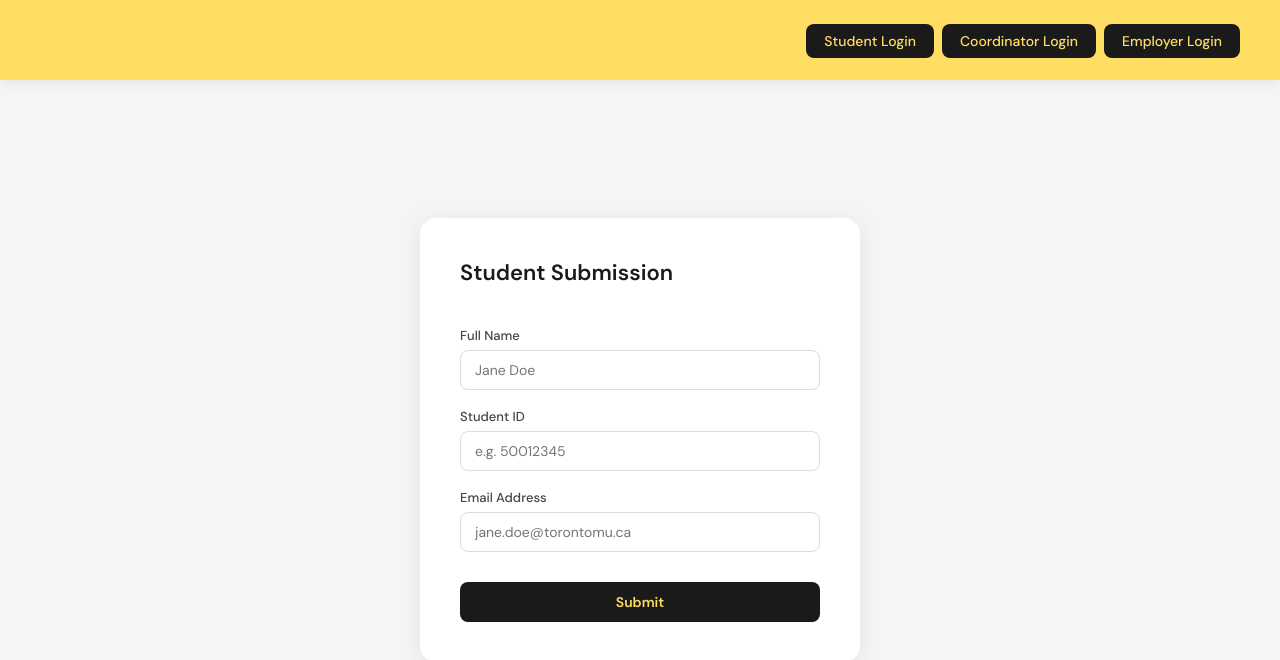
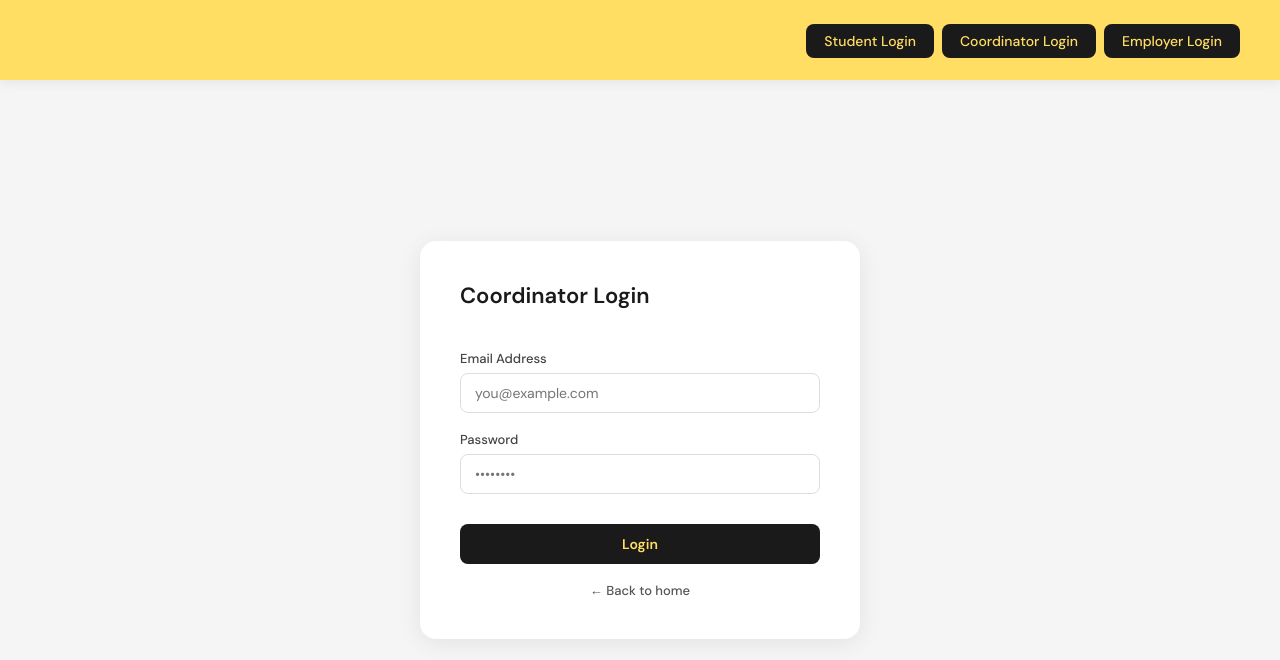
Before and after one commit to Muntasir-Contractor/CPS406-csa-portal, a React (Vite) app in the folder frontend/: page /coordinator-login in a window 1280 px wide. Shown: the top 660 px of the page. Built offline with nearby package versions, Linux system fonts and the light colour scheme.

Commit message:
Student Login, Employee login, Coordinator login, respective pages

```diff
--- a/frontend/package.json
+++ b/frontend/package.json
@@ -12,7 +12,8 @@
   "dependencies": {
     "axios": "^1.13.6",
     "react": "^19.2.0",
-    "react-dom": "^19.2.0"
+    "react-dom": "^19.2.0",
+    "react-router-dom": "^7.13.1"
   },
   "devDependencies": {
     "@eslint/js": "^9.39.1",
--- a/frontend/src/App.css
+++ b/frontend/src/App.css
@@ -176,3 +176,16 @@
 .btn-secondary:hover {
   background-color: #f0f0f0;
 }
+
+.back-link {
+  display: inline-block;
+  margin-top: 12px;
+  font-size: 13px;
+  color: #555;
+  text-decoration: none;
+  text-align: center;
+}
+
+.back-link:hover {
+  color: #1a1a1a;
+}
--- a/frontend/src/App.jsx
+++ b/frontend/src/App.jsx
@@ -1,7 +1,11 @@
 import { useState } from 'react'
+import { BrowserRouter, Routes, Route, Link } from 'react-router-dom'
 import './App.css'
+import StudentLogin from './pages/StudentLogin'
+import CoordinatorLogin from './pages/CoordinatorLogin'
+import EmployerLogin from './pages/EmployerLogin'
 
-function App() {
+function Home() {
   const [form, setForm] = useState({ name: '', studentId: '', email: '' })
   const [submitted, setSubmitted] = useState(false)
 
@@ -15,24 +19,9 @@ function App() {
   }
 
   return (
-    <>
-      <div className="Navbar">
-        <ul className="nav_links">
-          <li>
-            <a href="#">Student Login</a>
-          </li>
-          <li>
-            <a href="#">Coordinator Login</a>
-          </li>
-          <li>
-            <a href="#"> Employer Login</a>
-          </li>
-        </ul>
-      </div>
-
     <div className="page">
       <div className="form-card">
-          <h2 className="form-title">Student Submission</h2>
+        <h2 className="form-title">Student CO-OP Application</h2>
         {submitted ? (
           <div className="success-message">
             <p>Submission received!</p>
@@ -86,7 +75,33 @@ function App() {
         )}
       </div>
     </div>
-    </>
+  )
+}
+
+function App() {
+  return (
+    <BrowserRouter>
+      <div className="Navbar">
+        <ul className="nav_links">
+          <li>
+            <Link to="/student-login">Student Login</Link>
+          </li>
+          <li>
+            <Link to="/coordinator-login">Coordinator Login</Link>
+          </li>
+          <li>
+            <Link to="/employer-login">Employer Login</Link>
+          </li>
+        </ul>
+      </div>
+
+      <Routes>
+        <Route path="/" element={<Home />} />
+        <Route path="/student-login" element={<StudentLogin />} />
+        <Route path="/coordinator-login" element={<CoordinatorLogin />} />
+        <Route path="/employer-login" element={<EmployerLogin />} />
+      </Routes>
+    </BrowserRouter>
   )
 }
 
--- /dev/null
+++ b/frontend/src/components/LoginForm.jsx
@@ -0,0 +1,60 @@
+import { useState } from 'react'
+import { Link } from 'react-router-dom'
+
+function LoginForm({ role }) {
+  const [form, setForm] = useState({ email: '', password: '' })
+  const [submitted, setSubmitted] = useState(false)
+
+  function handleChange(e) {
+    setForm({ ...form, [e.target.name]: e.target.value })
+  }
+
+  function handleSubmit(e) {
+    e.preventDefault()
+    setSubmitted(true)
+  }
+
+  return (
+    <div className="page">
+      <div className="form-card">
+        <h2 className="form-title">{role} Login</h2>
+        {submitted ? (
+          <div className="success-message">
+            <p>Logged in as {role}</p>
+            <p><strong>Email:</strong> {form.email}</p>
+            <button className="btn-secondary" onClick={() => setSubmitted(false)}>Back</button>
+          </div>
+        ) : (
+          <form onSubmit={handleSubmit} className="submission-form">
+            <label htmlFor="email">Email Address</label>
+            <input
+              id="email"
+              name="email"
+              type="email"
+              placeholder="you@example.com"
+              value={form.email}
+              onChange={handleChange}
+              required
+            />
+
+            <label htmlFor="password">Password</label>
+            <input
+              id="password"
+              name="password"
+              type="password"
+              placeholder="••••••••"
+              value={form.password}
+              onChange={handleChange}
+              required
+            />
+
+            <button type="submit" className="btn-primary">Login</button>
+            <Link to="/" className="back-link">← Back to home</Link>
+          </form>
+        )}
+      </div>
+    </div>
+  )
+}
+
+export default LoginForm
--- /dev/null
+++ b/frontend/src/pages/CoordinatorLogin.jsx
@@ -0,0 +1,7 @@
+import LoginForm from '../components/LoginForm'
+
+function CoordinatorLogin() {
+  return <LoginForm role="Coordinator" />
+}
+
+export default CoordinatorLogin
--- /dev/null
+++ b/frontend/src/pages/EmployerLogin.jsx
@@ -0,0 +1,7 @@
+import LoginForm from '../components/LoginForm'
+
+function EmployerLogin() {
+  return <LoginForm role="Employer" />
+}
+
+export default EmployerLogin
--- /dev/null
+++ b/frontend/src/pages/StudentLogin.jsx
@@ -0,0 +1,7 @@
+import LoginForm from '../components/LoginForm'
+
+function StudentLogin() {
+  return <LoginForm role="Student" />
+}
+
+export default StudentLogin
```
Also changed, not shown: 1 other file (tests, documents, lock files or other folders). Lines whose indentation alone changed are shown as unchanged.
